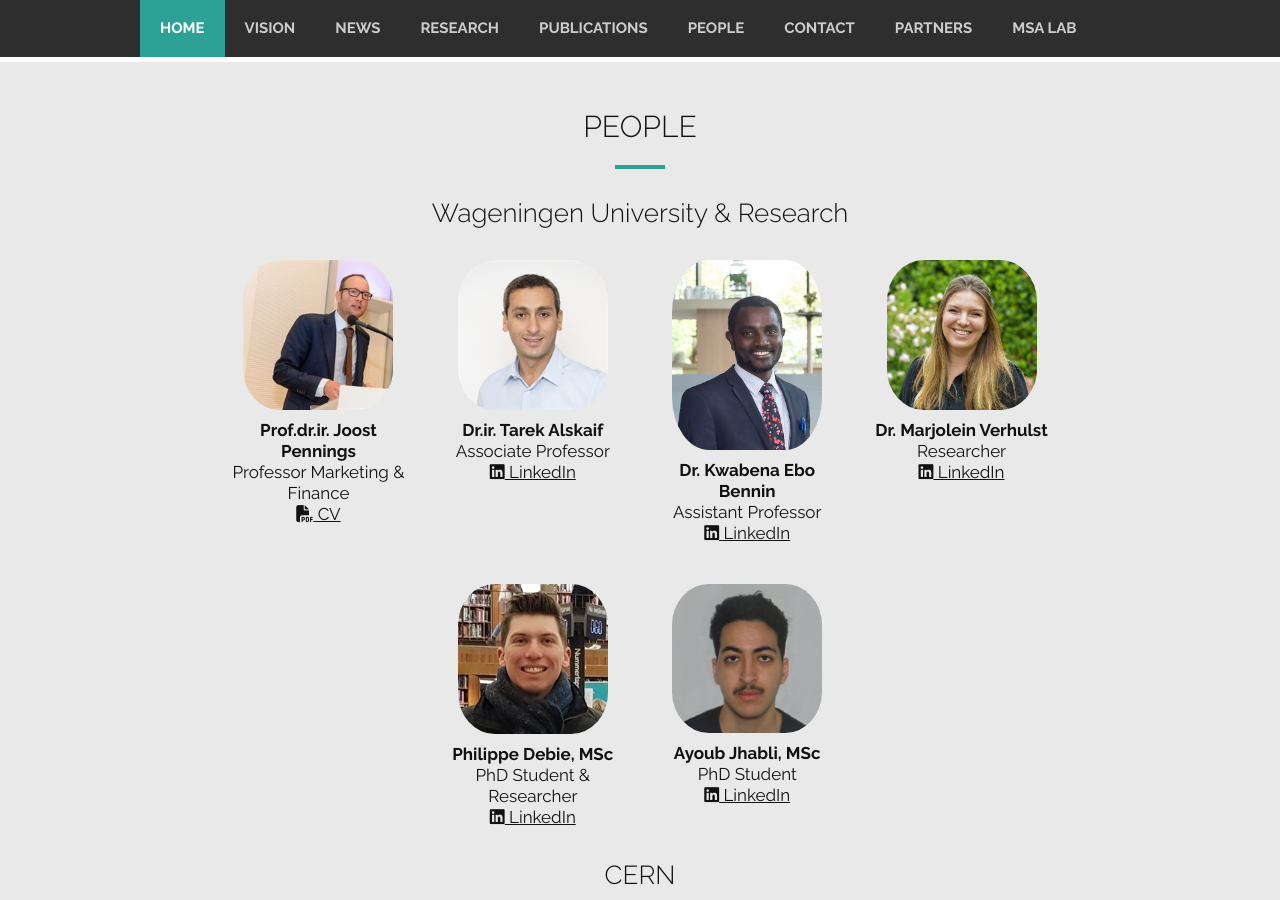
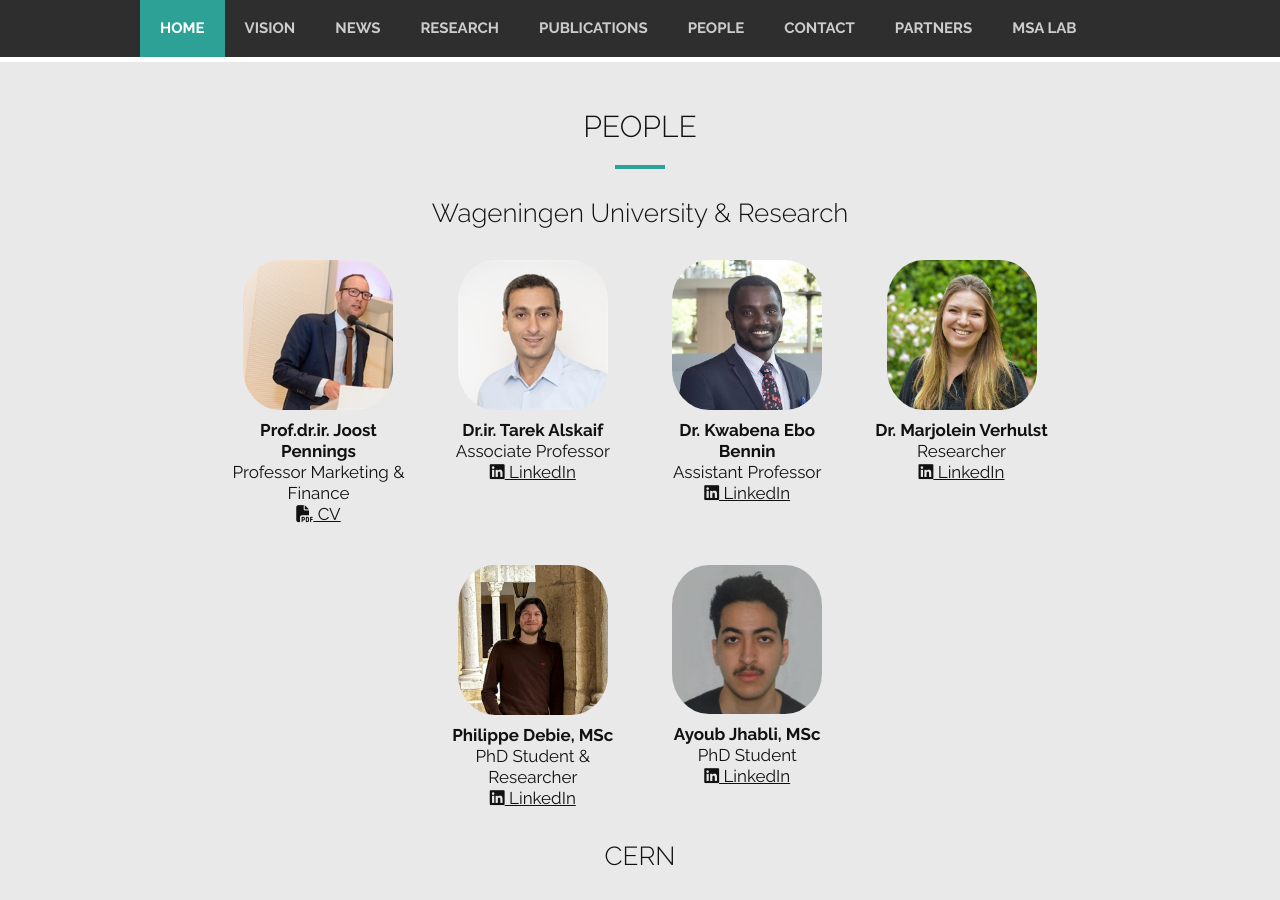
Before and after one commit to HighLO/highlo.github.io, a Jekyll site: the page built from index.html, in a window 1280 px wide and 900 px high, scrolled down 2669 px. Built offline with Jekyll 4.4.1, drawn with Linux system fonts in a browser that asks for light colours; nearby versions of some CDN libraries; comment, search, counter and statistics services are not loaded.

Commit message:
update profile pictures

```diff
--- a/_data/people.yml
+++ b/_data/people.yml
@@ -26,7 +26,7 @@
   name: Philippe Debie, MSc
   title: PhD Student & Researcher
   organization: Wageningen University & Research
-  picture: assets/images/philippe-debie.png
+  picture: assets/images/philippe-debie.jpg
   linkedin: https://www.linkedin.com/in/philippe-debie-37b24a137/
 - jhabli:
   name: Ayoub Jhabli, MSc
```
Also changed, not shown: assets/images/alyla-borglund.jpg, assets/images/daniele-ripani.jpg, assets/images/kwabena-ebo-bennin.png, assets/images/philippe-debie.jpg (added), assets/images/philippe-debie.png (deleted).
